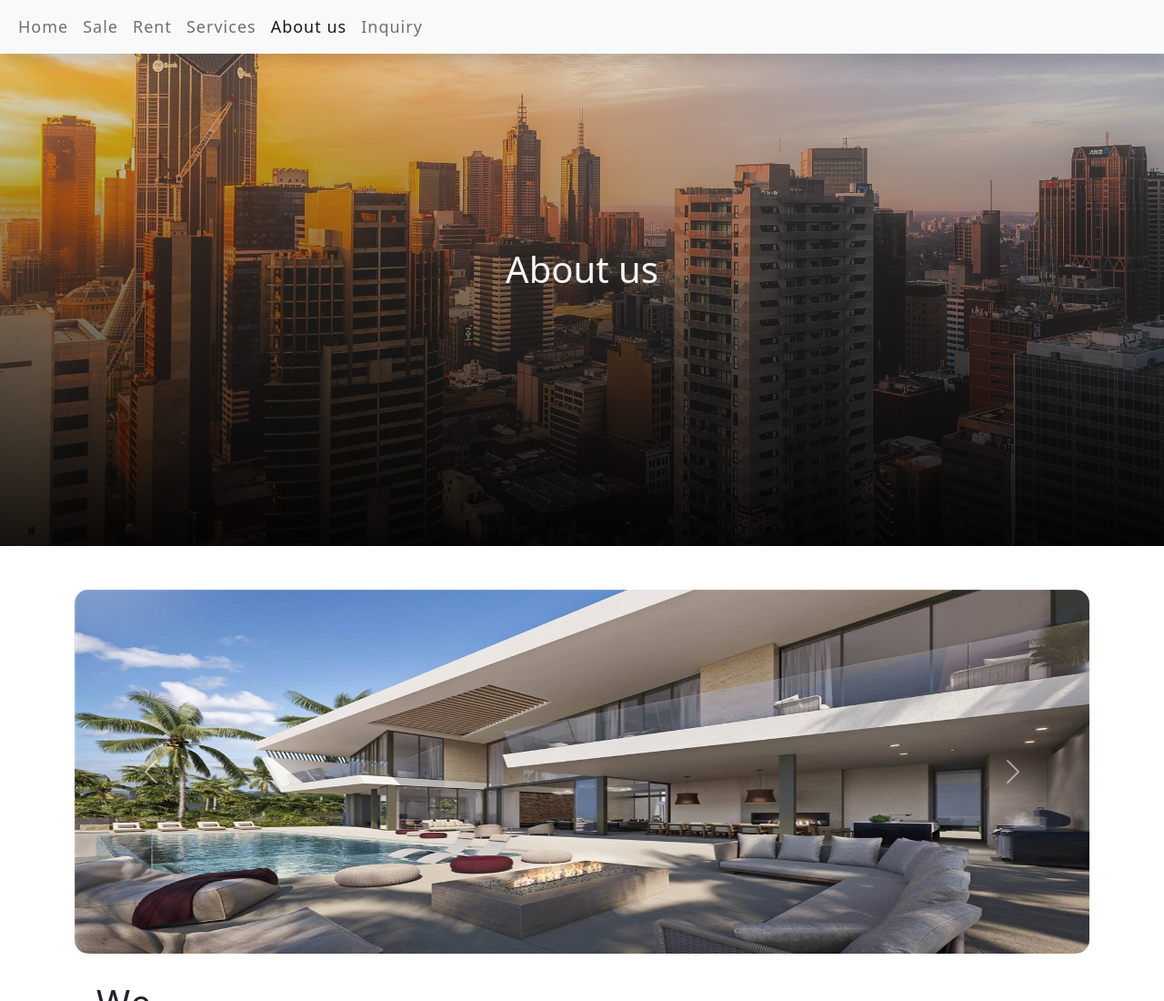
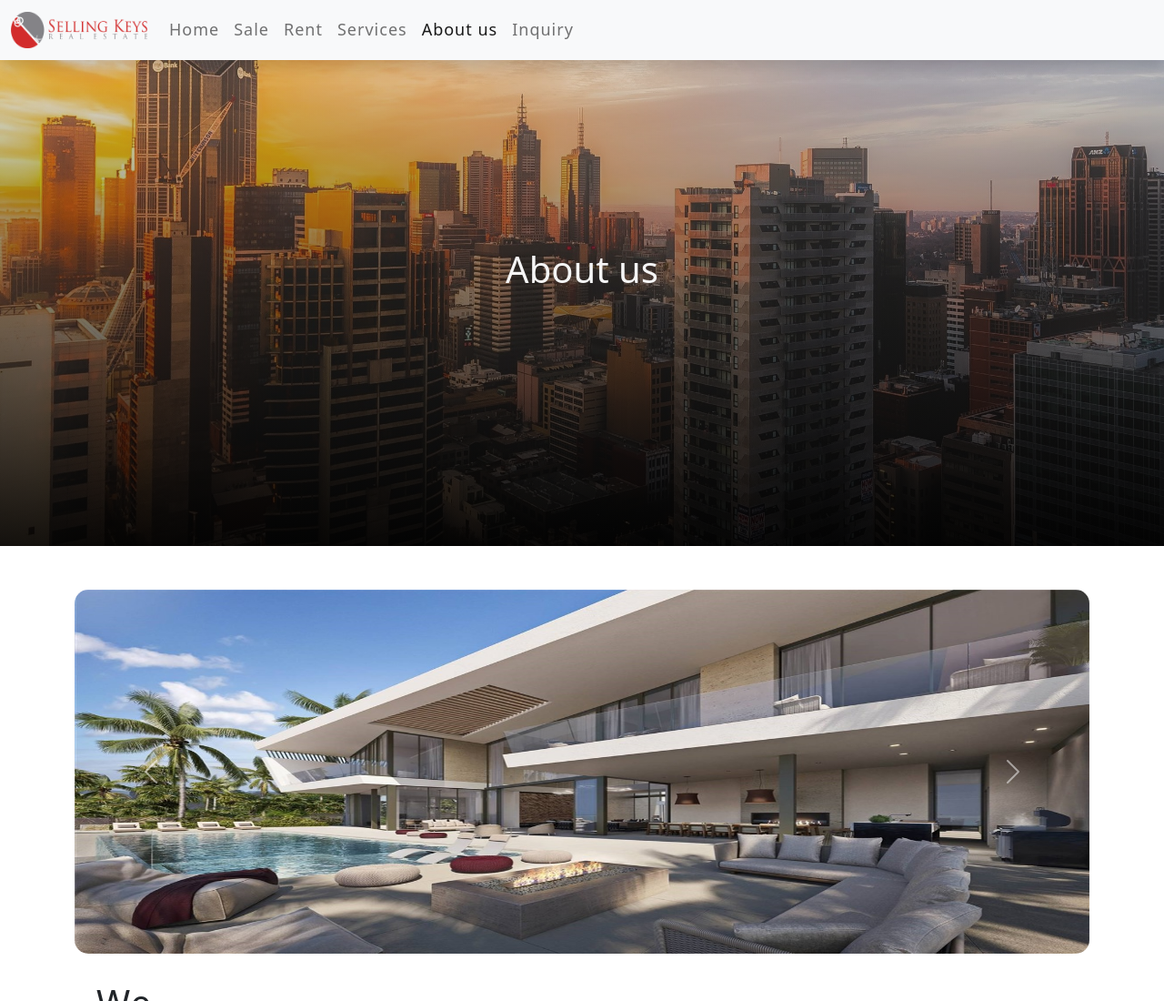
Before and after one commit to HarshDesai33/HarshDesai33.github.io, a plain HTML site: page About us.html in a window 1280 px wide. Shown: the top 1100 px of the page at 91% size. Drawn offline with nearby package versions, Linux system fonts and the light colour scheme; files that its build step writes are made by us from their sources.

Commit message:
Update About us.html

```diff
--- a/About us.html
+++ b/About us.html
@@ -27,6 +27,8 @@
 <body>
     <nav class="navbar fixed-top navbar-expand-lg navbar-light bg-light shadow">
         <div class="container-fluid">
+            <a class="navbar-brand" href="index.html"><img src="Images/logo7.png" alt="" class="img-fluid w-"
+                    style="width: 150px;"></a>
             <button class="navbar-toggler" type="button" data-bs-toggle="collapse" data-bs-target="#navbarNavAltMarkup"
                 aria-controls="navbarNavAltMarkup" aria-expanded="false" aria-label="Toggle navigation">
                 <span class="navbar-toggler-icon"></span>
```
